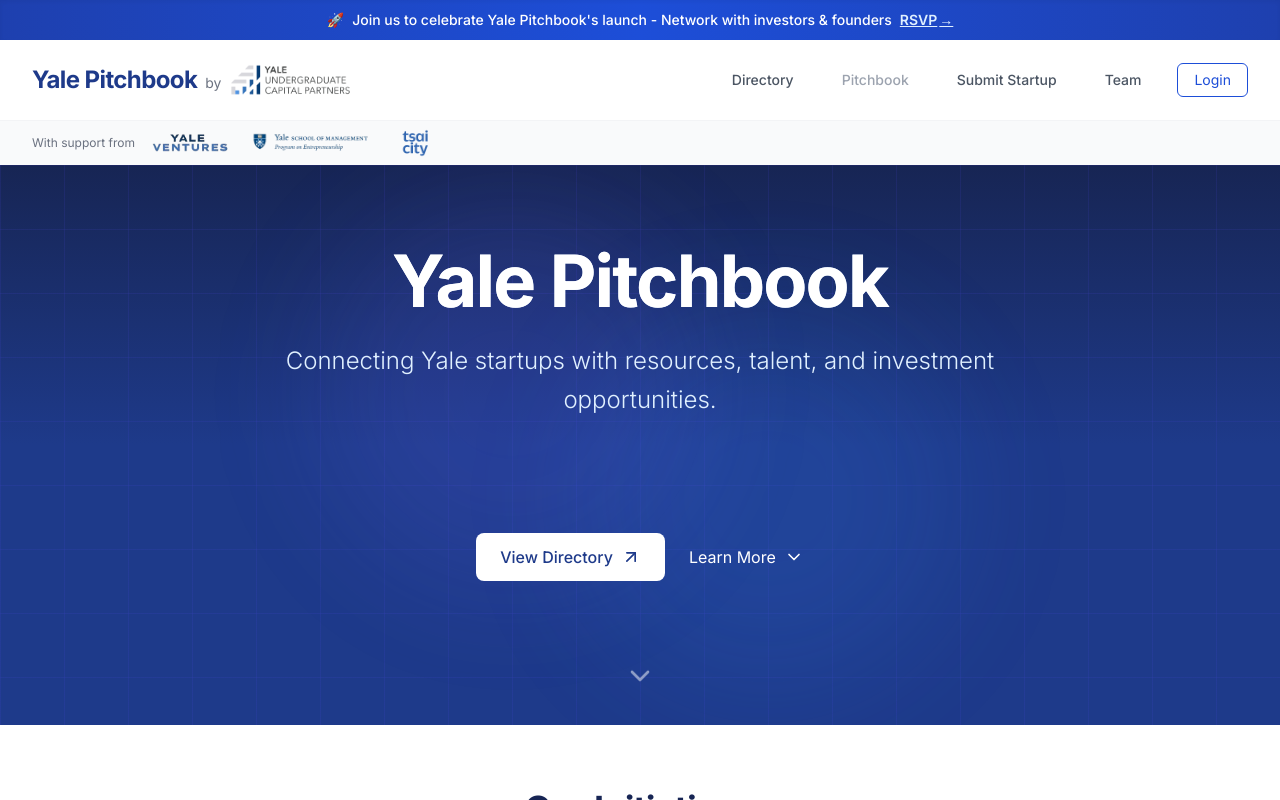
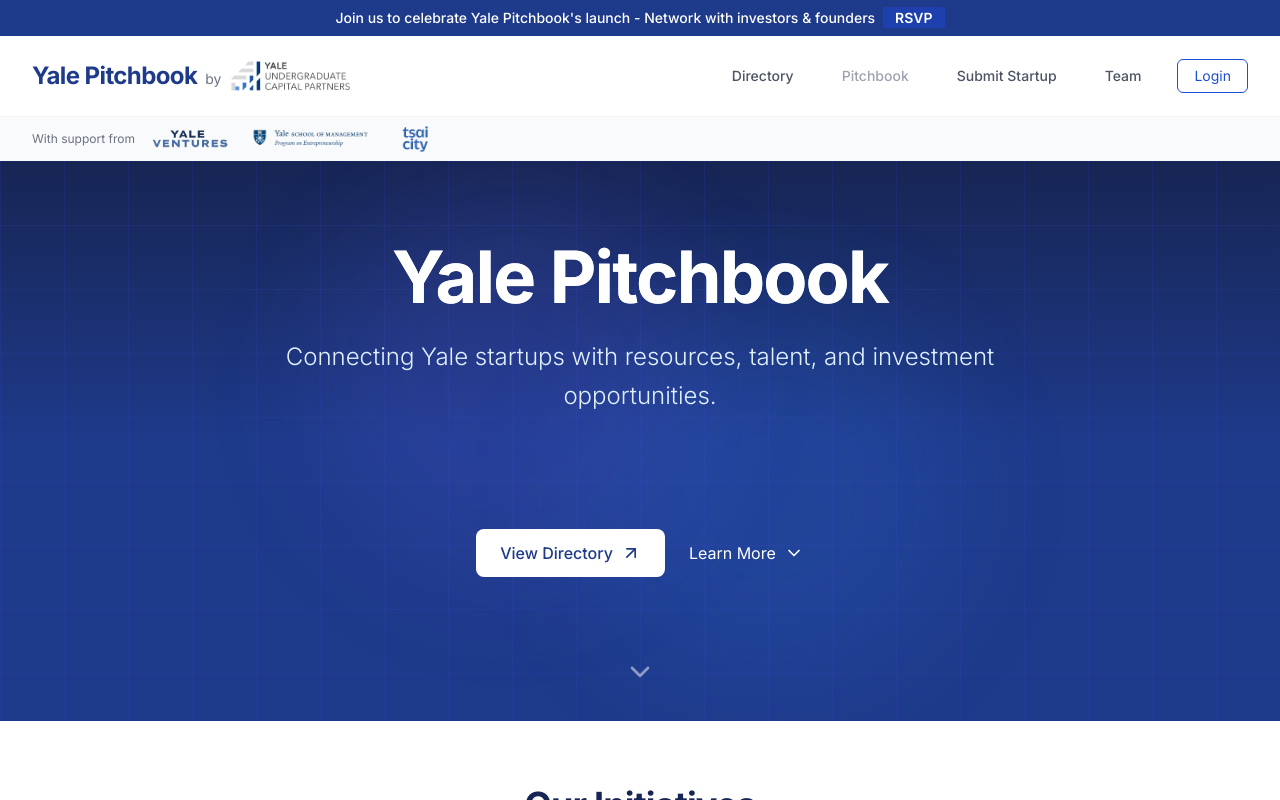
Before and after one commit to AadiKrishna02/yale-startups-directory, a Next.js app: page / in a window 1280 px wide. Built offline with nearby package versions, Linux system fonts and the light colour scheme.

Commit message:
Update Header.tsx

```diff
--- a/components/Header.tsx
+++ b/components/Header.tsx
@@ -58,19 +58,18 @@ export default function Header() {
   return (
     <header className="sticky top-0 bg-white/90 backdrop-blur-md z-50 shadow-sm">
       {/* Enhanced announcement banner */}
-      <div className="bg-gradient-to-r from-blue-700 via-blue-600 to-blue-700 text-white py-2.5 shadow-inner">
+      <div className="bg-blue-800 text-white py-2">
         <div className="max-w-7xl mx-auto px-4 sm:px-6 lg:px-8">
           <div className="flex items-center justify-center">
             <div className="text-sm font-medium text-center">
-              <span className="mr-2">🚀</span>
               Join us to celebrate Yale Pitchbook's launch - Network with investors & founders
               <a
                 href="https://lu.ma/5d47dx6x"
                 target="_blank"
                 rel="noopener noreferrer"
-                className="ml-2 font-semibold text-blue-100 hover:text-white underline inline-flex items-center"
+                className="ml-2 font-semibold text-white bg-blue-700 hover:bg-blue-600 px-3 py-0.5 rounded-sm transition-colors"
               >
-                RSVP <span className="ml-0.5">→</span>
+                RSVP
               </a>
             </div>
           </div>
```
